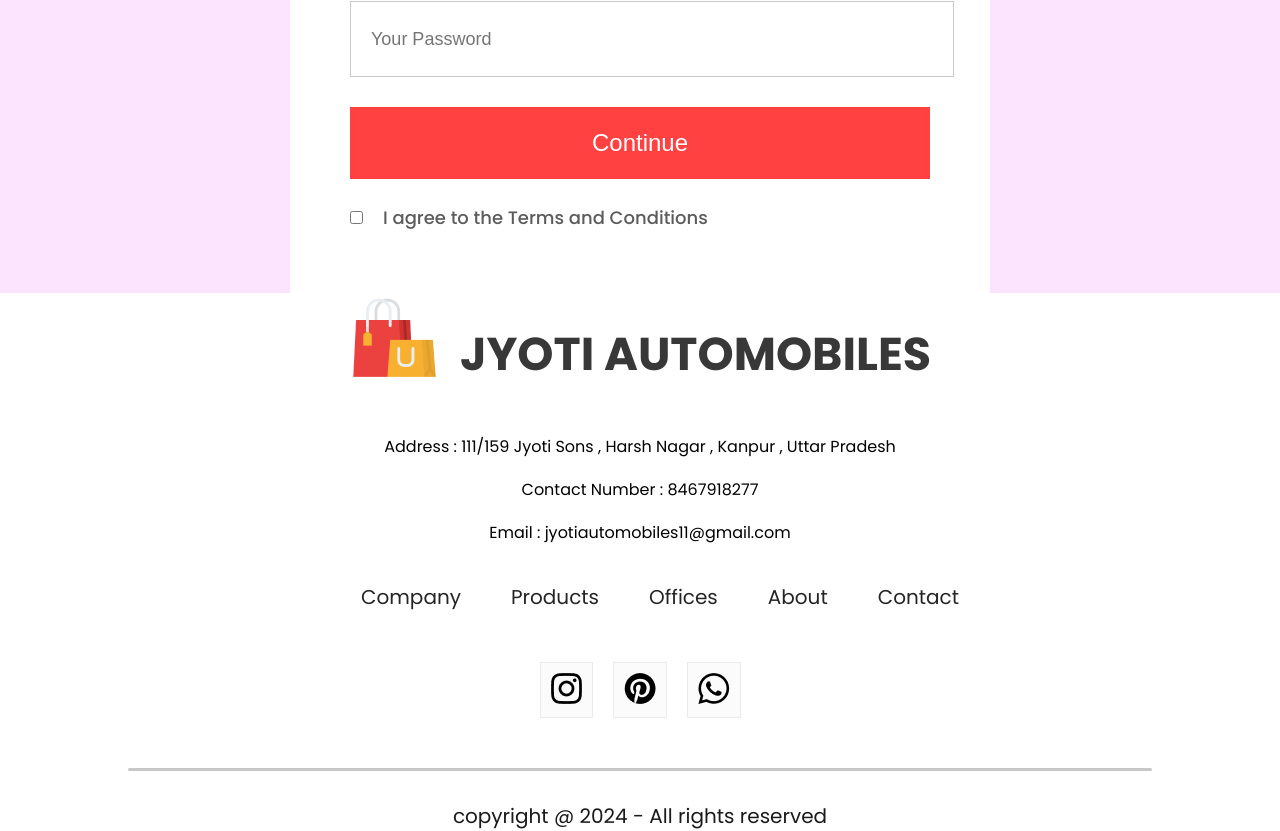
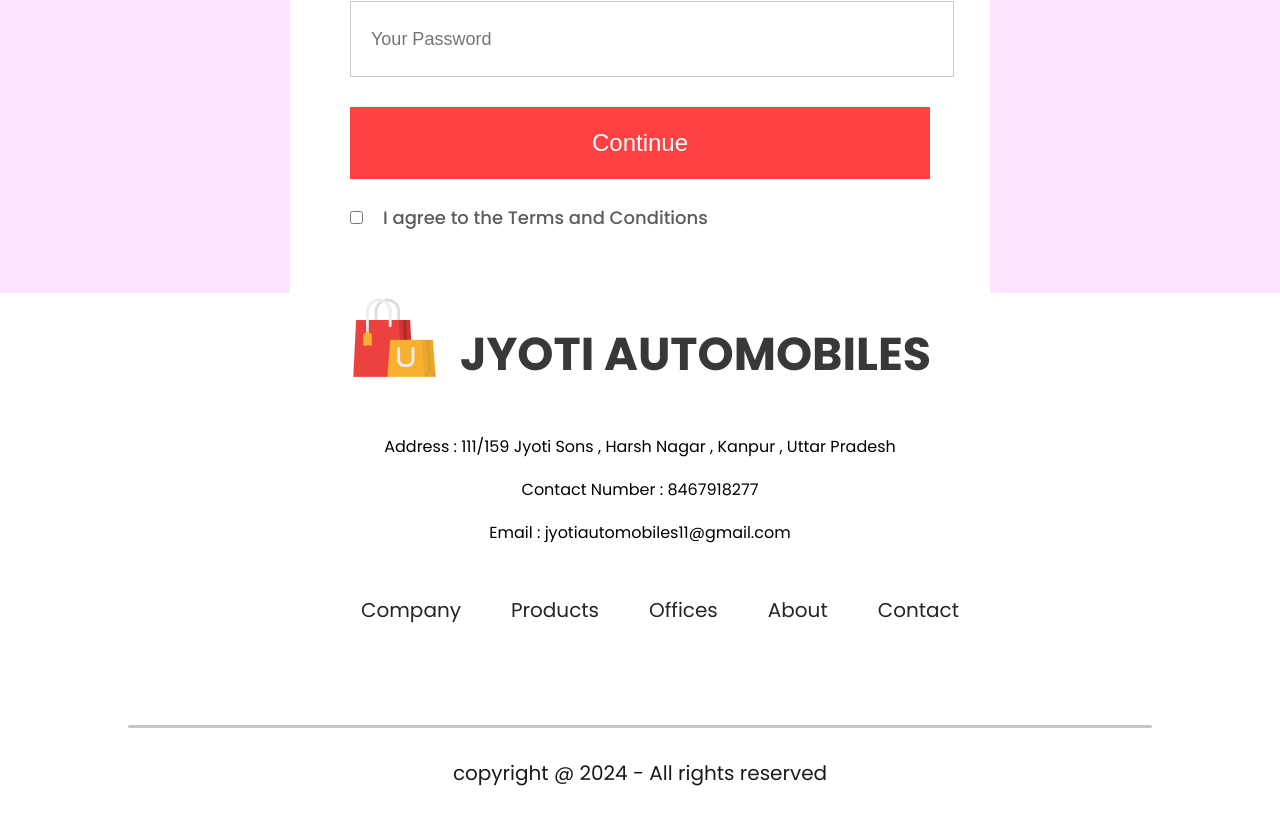
Before and after one commit to HardikUpadhyay007/jyoti-automobiles-app, a React (Create React App) app: page /login in a window 1280 px wide. Shown: the part 544-1375 px from the top of the page. After the commit the page ends 1332 px from the top, so only its background shows below. Built offline with nearby package versions, Linux system fonts and the light colour scheme.

Commit message:
minor changes

```diff
--- a/src/Components/Footer/Footer.css
+++ b/src/Components/Footer/Footer.css
@@ -24,7 +24,7 @@
     list-style: none;
     color: #252525;
     font-size: 20px;
-    margin-top: 1.2rem;
+    margin-top: 2rem;
 }
 
 .footer-links li {
--- a/src/Components/Footer/Footer.jsx
+++ b/src/Components/Footer/Footer.jsx
@@ -27,7 +27,7 @@ const Footer = () => {
                 <li>Contact</li>
             </ul>
             <div className="footer-social-icon">
-                <div className="footer-icons-container">
+                {/* <div className="footer-icons-container">
                     <img src={instagram_icon} alt="" />
                 </div>
                 <div className="footer-icons-container">
@@ -35,7 +35,7 @@ const Footer = () => {
                 </div>
                 <div className="footer-icons-container">
                     <img src={whatsapp_icon} alt="" />
-                </div>
+                </div> */}
             </div>
             <div className="footer-copyright">
                 <hr />
```
